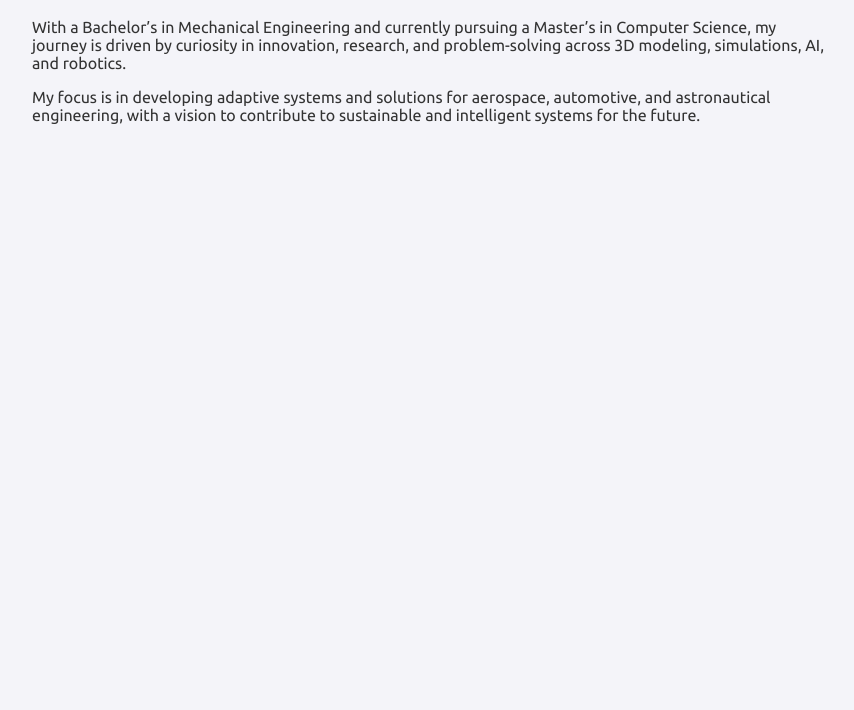
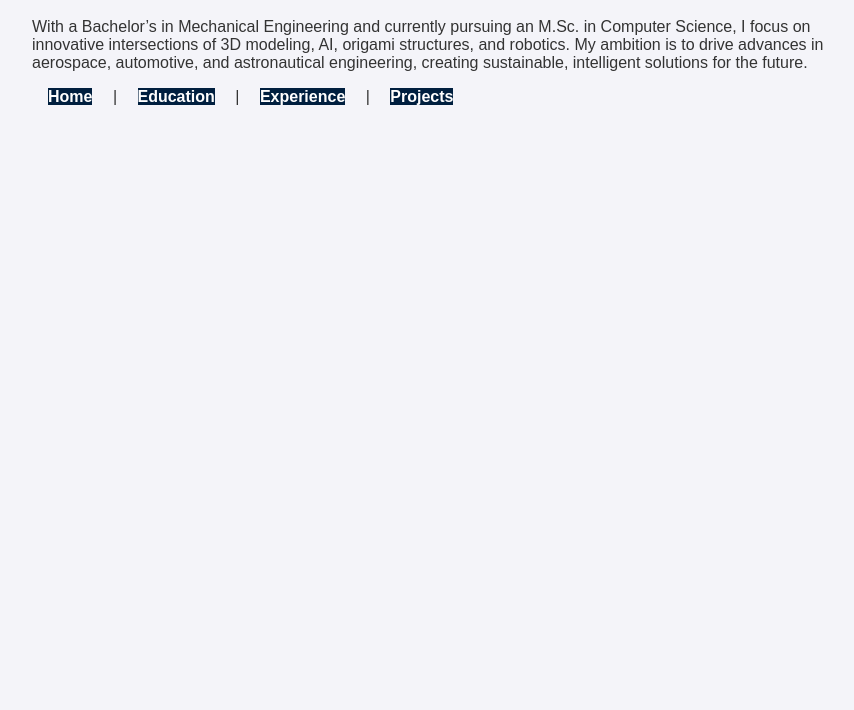
Before and after one commit to tettolizer/Portfolio, a plain HTML site: page about.html in a window 1280 px wide. Shown: the part 90-800 px from the top of the page, without its empty margins (208-1062 px from the left). Drawn offline with Linux system fonts and the light colour scheme.

Commit message:
Update about.html

```diff
--- a/about.html
+++ b/about.html
@@ -4,15 +4,20 @@
     <meta charset="UTF-8">
     <meta name="viewport" content="width=device-width, initial-scale=1.0">
     <title>About | Thiwanka Alahakoon</title>
-    <link href="https://fonts.googleapis.com/css2?family=Ubuntu:wght@300;400;500;700&display=swap" rel="stylesheet">
     <link rel="stylesheet" href="style.css">
 </head>
 <body>
 
 <div class="container">
     <h1>About Me</h1>
-    <p>With a Bachelor’s in Mechanical Engineering and currently pursuing a Master’s in Computer Science, my journey is driven by curiosity in innovation, research, and problem-solving across 3D modeling, simulations, AI, and robotics.</p>
-    <p>My focus is in developing adaptive systems and solutions for aerospace, automotive, and astronautical engineering, with a vision to contribute to sustainable and intelligent systems for the future.</p>
+    <p>With a Bachelor’s in Mechanical Engineering and currently pursuing an M.Sc. in Computer Science, I focus on innovative intersections of 3D modeling, AI, origami structures, and robotics. My ambition is to drive advances in aerospace, automotive, and astronautical engineering, creating sustainable, intelligent solutions for the future.</p>
+
+    <nav>
+        <a href="index.html">Home</a> |
+        <a href="education.html">Education</a> |
+        <a href="experience.html">Experience</a> |
+        <a href="projects.html">Projects</a>
+    </nav>
 </div>
 
 </body>
```
